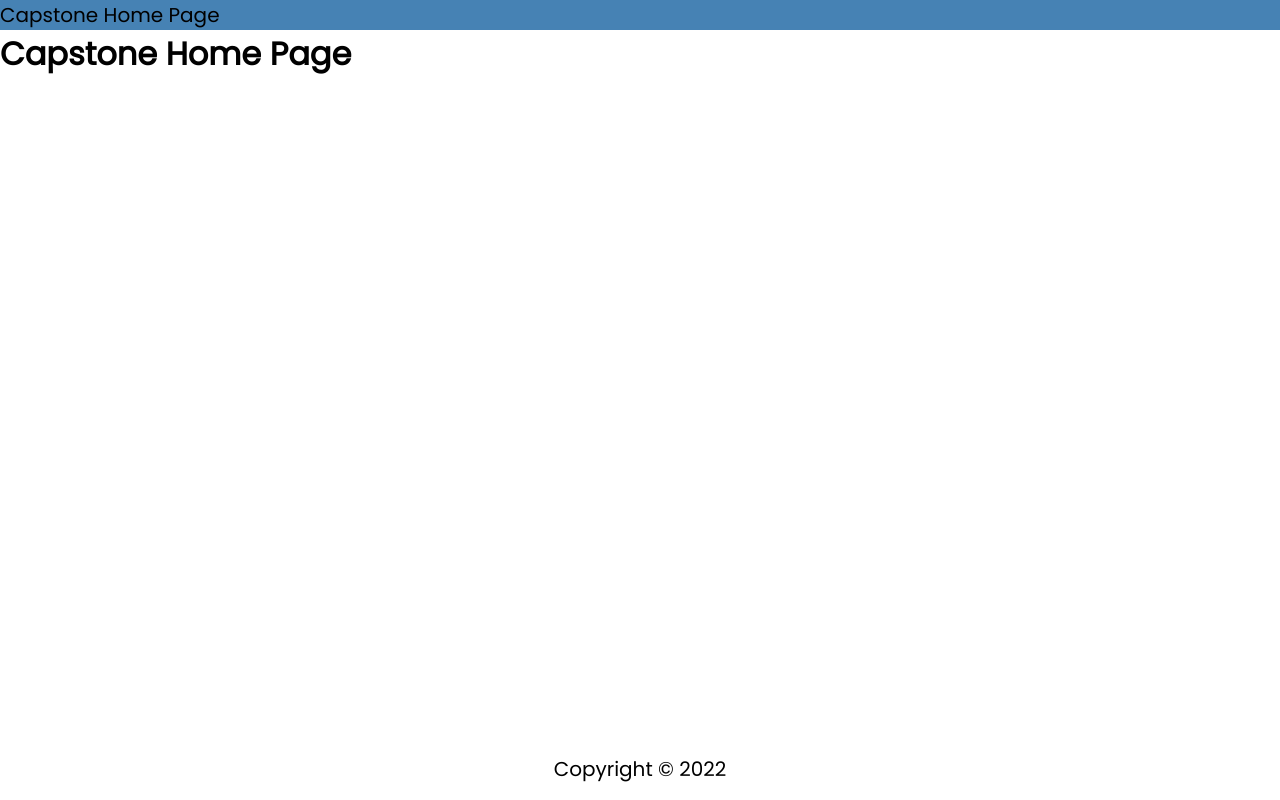
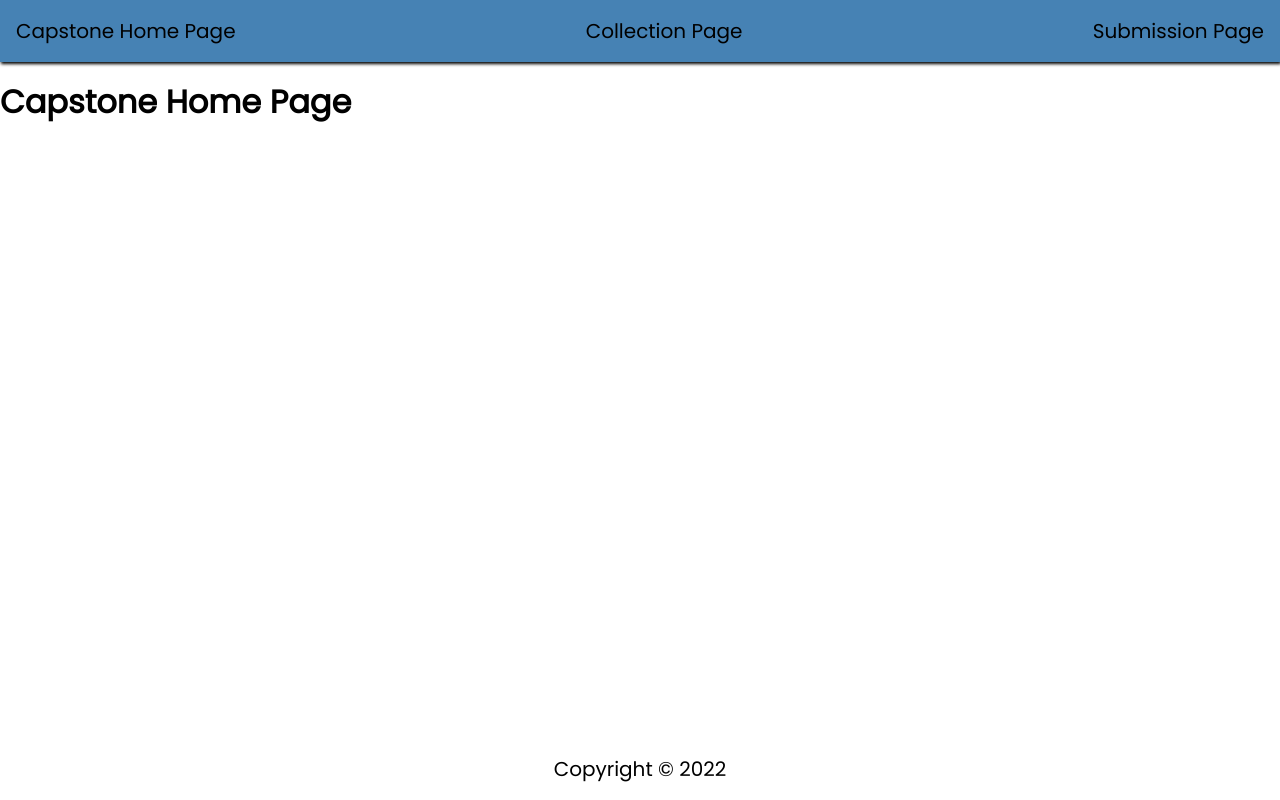
Before and after one commit to Quentin-Hicks/Capstone-Numeracy, a React (Create React App) app in the folder frontend/: page / in a window 1280 px wide. Built offline with nearby package versions, Linux system fonts and the light colour scheme; no server answers.

Commit message:
Navigation Functionality

```diff
--- a/frontend/src/components/CapstoneNavBar/CapstoneNavBar.css
+++ b/frontend/src/components/CapstoneNavBar/CapstoneNavBar.css
@@ -1,3 +1,10 @@
 .navbar {
     background: steelblue;
+    padding: 1rem 1rem;
+    box-shadow: 1px 2px 3px black;
+    margin-bottom: 1rem;
 }
+
+li {
+    font-size: 1rem;
+}
--- a/frontend/src/components/CapstoneNavBar/CapstoneNavBar.jsx
+++ b/frontend/src/components/CapstoneNavBar/CapstoneNavBar.jsx
@@ -15,6 +15,16 @@ const CapstoneNavBar = () => {
                     <p>Capstone Home Page</p>
                 </Link>
             </li>
+            <li className="brand">
+                <Link to="/collection" style={{ textDecoration: "none", color: "black" }}>
+                    <p>Collection Page</p>
+                </Link>
+            </li>
+            <li className="brand">
+                <Link to="/submission" style={{ textDecoration: "none", color: "black" }}>
+                    <p>Submission Page</p>
+                </Link>
+            </li>
           </ul>
         </div>
     )
--- a/frontend/src/pages/CapstoneHomePage/CapstoneHomePage.js
+++ b/frontend/src/pages/CapstoneHomePage/CapstoneHomePage.js
@@ -9,9 +9,7 @@ const CapstoneHomePage = () => {
 
     return (
         <>
-            <Link to="/collection" style={{ textDecoration: "none", color: "black" }}>
-                <h1>Capstone Home Page</h1>
-            </Link>
+            <h1>Capstone Home Page</h1>
         </>
     )
 }
```
